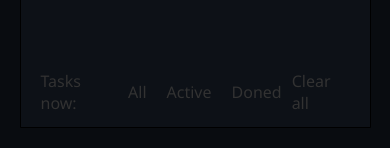
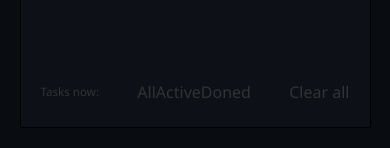
Before and after one commit to Cheapsik/todo-app, a React (Create React App) app: page / in a window 390 px wide. Shown: the part 652-800 px from the top of the page. Built offline with nearby package versions, Linux system fonts and the light colour scheme.

Commit message:
feat(Footer): Added responsive fontsize.

```diff
--- a/src/Components/Footer/Footer.scss
+++ b/src/Components/Footer/Footer.scss
@@ -8,19 +8,23 @@
     flex-flow: row nowrap;
     justify-content: space-between;
     align-items: center;
+    padding: 20px;
     color: rgb(50, 50, 50);
-    padding: 20px;
 }
 
 .filter-task_wrapper {
     display: flex;
 
-    p {
+    button {
         padding: 10px;
     }
 }
 
-p {
+button {
+    border: 0;
+    background: transparent;
+    color: rgb(50, 50, 50);
+    font-size: 14px;
     cursor: pointer;
     &:hover {
         color: indigo;
@@ -28,3 +32,15 @@ p {
     }
 
 }
+
+@media (max-width: 800px),
+(max-height: 750px) {
+    span, button{
+        font-size: clamp(.725rem, 2.5vw, 1rem);
+    }
+}
+p{
+    span{
+        color: indigo;
+    }
+}
```
